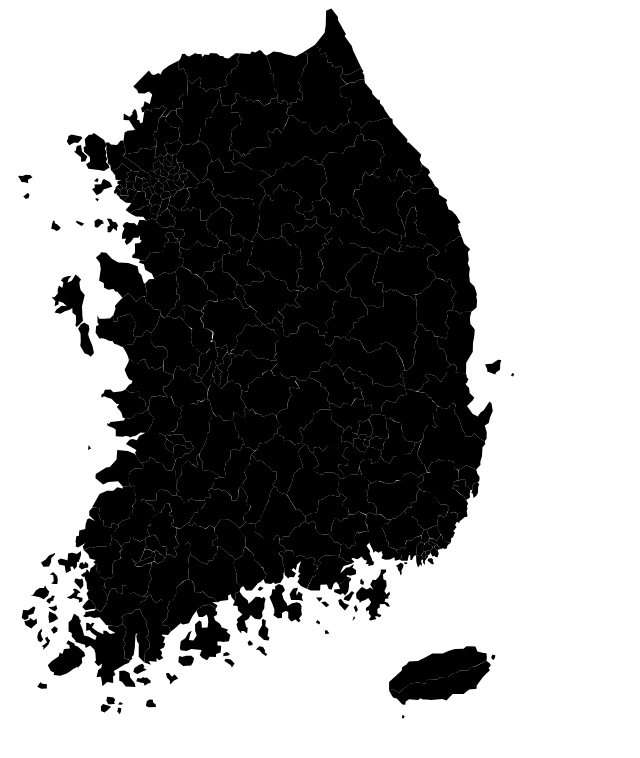
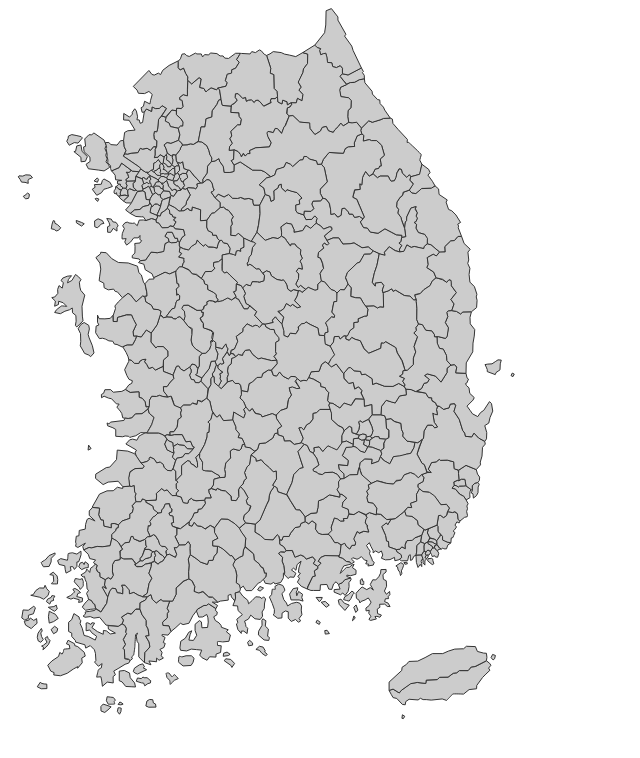
Before and after one commit to limi-chory/scratch-map-app, a React app: page / in a window 1280 px wide. Shown: the top 758 px of the page, without its empty margins (0-640 px from the left). Built offline with nearby package versions, Linux system fonts and the light colour scheme.

Commit message:
Refactor: MapV2 structure

```diff
--- /dev/null
+++ b/src/components/MapV2/Area.tsx
@@ -0,0 +1,58 @@
+import React from "react";
+
+import { AREA_LV2 } from "./const";
+import { PATH } from "./path";
+import { Area as AreaType, PATH_TYPE } from "./type";
+
+type AreaProps = {
+  name: string;
+  area: AreaType;
+};
+
+const Area: React.FC<AreaProps> = ({ name, area }) => {
+  const { isMetropolitan } = area;
+
+  if (isMetropolitan) {
+    return (
+      <g className="Area" id={name}>
+        {AREA_LV2[name].map(({ rcode }) => {
+          const { type, d: data } = PATH[rcode];
+          if (type === PATH_TYPE.SINGLE) {
+            return typeof data === "string" && <path key={rcode} d={data}></path>;
+          } else {
+            return typeof data === "object" && data.map((d, index) => <path key={`${rcode}-${index}`} d={d}></path>);
+          }
+        })}
+      </g>
+    );
+  } else {
+    return (
+      <g id={name}>
+        {AREA_LV2[name].map(({ rcode, label }) => {
+          const { type, d: data } = PATH[rcode];
+          if (type === PATH_TYPE.SINGLE) {
+            return (
+              typeof data === "string" && (
+                <g className="Area" id={label.en} key={rcode}>
+                  <path key={rcode} d={data}></path>
+                </g>
+              )
+            );
+          } else {
+            return (
+              typeof data === "object" && (
+                <g className="Area" id={label.en} key={rcode}>
+                  {data.map((d, index) => (
+                    <path key={`${rcode}-${index}`} d={d}></path>
+                  ))}
+                </g>
+              )
+            );
+          }
+        })}
+      </g>
+    );
+  }
+};
+
+export default Area;
--- /dev/null
+++ b/src/components/MapV2/MapV2.scss
@@ -0,0 +1,31 @@
+.Area {
+  fill: #cccccc;
+  stroke: #333333;
+}
+
+.Area:hover {
+  fill: #aaaaaa;
+  stroke-width: 2;
+}
+
+.VisitedArea {
+  fill: #ffa500;
+  stroke: #bb7200;
+}
+
+.VisitedArea:hover {
+  fill: #dd9400;
+  stroke-width: 2;
+}
+
+.tooltipShape {
+  fill: yellow;
+  width: 35px;
+  height: 20px;
+}
+
+.tooltipText {
+  font-size: 14;
+  fill: black;
+  font-weight: bold;
+}
--- a/src/components/MapV2/MapV2.tsx
+++ b/src/components/MapV2/MapV2.tsx
@@ -1,60 +1,16 @@
 import React from "react";
-import { AREA_LV1, AREA_LV2 } from "./const";
 
-import { PATH } from "./path";
-import { PATH_TYPE } from "./type";
+import { AREA_LV1 } from "./const";
+import Area from "./Area";
+import "./MapV2.scss";
 
 const MapV2: React.FC = () => {
   return (
     <div style={{ width: "1000px", height: "1000px" }}>
       <svg viewBox="0 0 1000 1000">
-        {Object.entries(AREA_LV1).map(([lv1Key, lv1Value]) => {
-          const { isMetropolitan, rcode: lv1Rcode } = lv1Value;
-
-          if (isMetropolitan) {
-            return (
-              <g id={lv1Key} key={lv1Rcode}>
-                {AREA_LV2[lv1Key].map(({ rcode }) => {
-                  const { type, d: data } = PATH[rcode];
-                  if (type === PATH_TYPE.SINGLE) {
-                    return typeof data === "string" && <path key={rcode} d={data}></path>;
-                  } else {
-                    return (
-                      typeof data === "object" && data.map((d, index) => <path key={`${rcode}-${index}`} d={d}></path>)
-                    );
-                  }
-                })}
-              </g>
-            );
-          } else {
-            return (
-              <g id={lv1Key} key={lv1Rcode}>
-                {AREA_LV2[lv1Key].map(({ rcode, label }) => {
-                  const { type, d: data } = PATH[rcode];
-                  if (type === PATH_TYPE.SINGLE) {
-                    return (
-                      typeof data === "string" && (
-                        <g id={label.en} key={rcode}>
-                          <path key={rcode} d={data}></path>
-                        </g>
-                      )
-                    );
-                  } else {
-                    return (
-                      typeof data === "object" && (
-                        <g id={label.en} key={rcode}>
-                          {data.map((d, index) => (
-                            <path key={`${rcode}-${index}`} d={d}></path>
-                          ))}
-                        </g>
-                      )
-                    );
-                  }
-                })}
-              </g>
-            );
-          }
-        })}
+        {Object.entries(AREA_LV1).map(([name, area]) => (
+          <Area key={name} name={name} area={area} />
+        ))}
       </svg>
     </div>
   );
```
